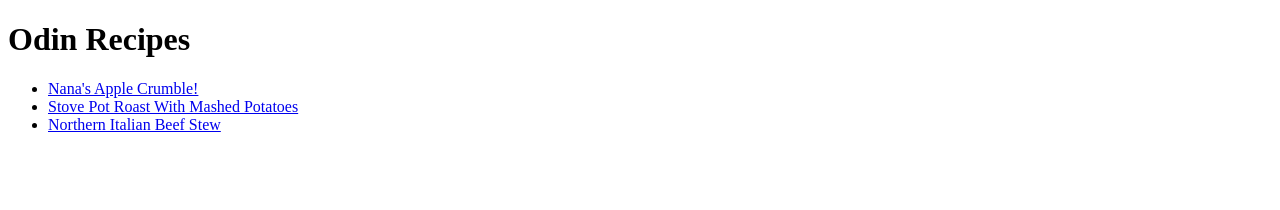
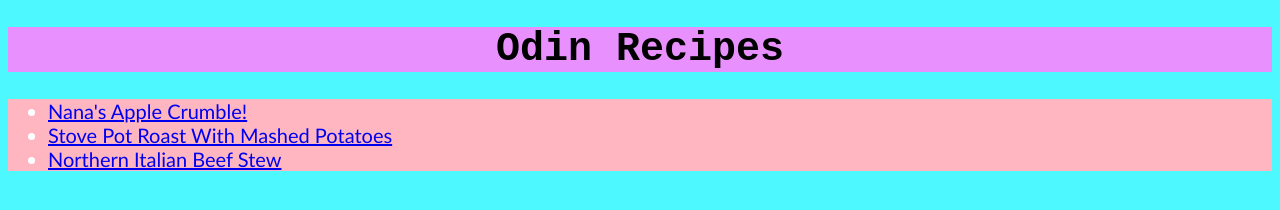
Before and after one commit to Bria222/odin-recipes, a plain HTML site: page index.html in a window 1280 px wide. Drawn offline with Linux system fonts and the light colour scheme.

Commit message:
edited HTML files, begin CSS style

```diff
--- a/index.html
+++ b/index.html
@@ -5,13 +5,15 @@
     <meta http-equiv="X-UA-Compatible" content="IE=edge">
     <meta name="viewport" content="width=device-width, initial-scale=1.0">
     <title>Document</title>
+    <!--Linking HTML to css sheet-->
+    <link rel = "stylesheet" href = "styles.css"/>
 </head>
-<body>
-    <h1>Odin Recipes</h1>
-    <ul>
-       <li><a href = "applecrumble.html">Nana's Apple Crumble!</a></li>
-       <li><a href = "potroast.html">Stove Pot Roast With Mashed Potatoes</a></li>
-       <li><a href = "italianstew.html">Northern Italian Beef Stew</a></li>
+<body class = "body-main">
+    <h1 id = "title">Odin Recipes</h1>
+    <ul class = "recipe-links">
+       <li><a href = "applecrumble.html" alt = "link to apple crumble recipe">Nana's Apple Crumble!</a></li>
+       <li><a href = "potroast.html" alt = "link to pot roast recipe">Stove Pot Roast With Mashed Potatoes</a></li>
+       <li><a href = "italianstew.html" alt = "link to italian stew recipe">Northern Italian Beef Stew</a></li>
     </ul>
 
 </body>
--- /dev/null
+++ b/styles.css
@@ -0,0 +1,28 @@
+/*index.html styles */
+#title{
+    background-color: #E990FF;
+    text-align: center;
+    font-family: 'Courier New', Courier, monospace;
+}
+
+.body-main{
+    background-color: #4DF8FF;
+    font-family:'Trebuchet MS', sans-serif;
+    font-size: 20px;
+}
+
+.recipe-links
+{
+    background-color: lightpink;
+    color: white;
+}
+/*end of index.html styles */
+
+/*applecrumble styles */
+/*end of applecrumb styles */
+
+/*pot roast styles */
+/*end of pot roast styles */
+
+/*italianstew styles */
+/*end of italianstew styles */
```
Also changed, not shown: applecrumble.html (+13 -2 lines), italianstew.html (+14 -1 lines), potroast.html (+14 -3 lines).
